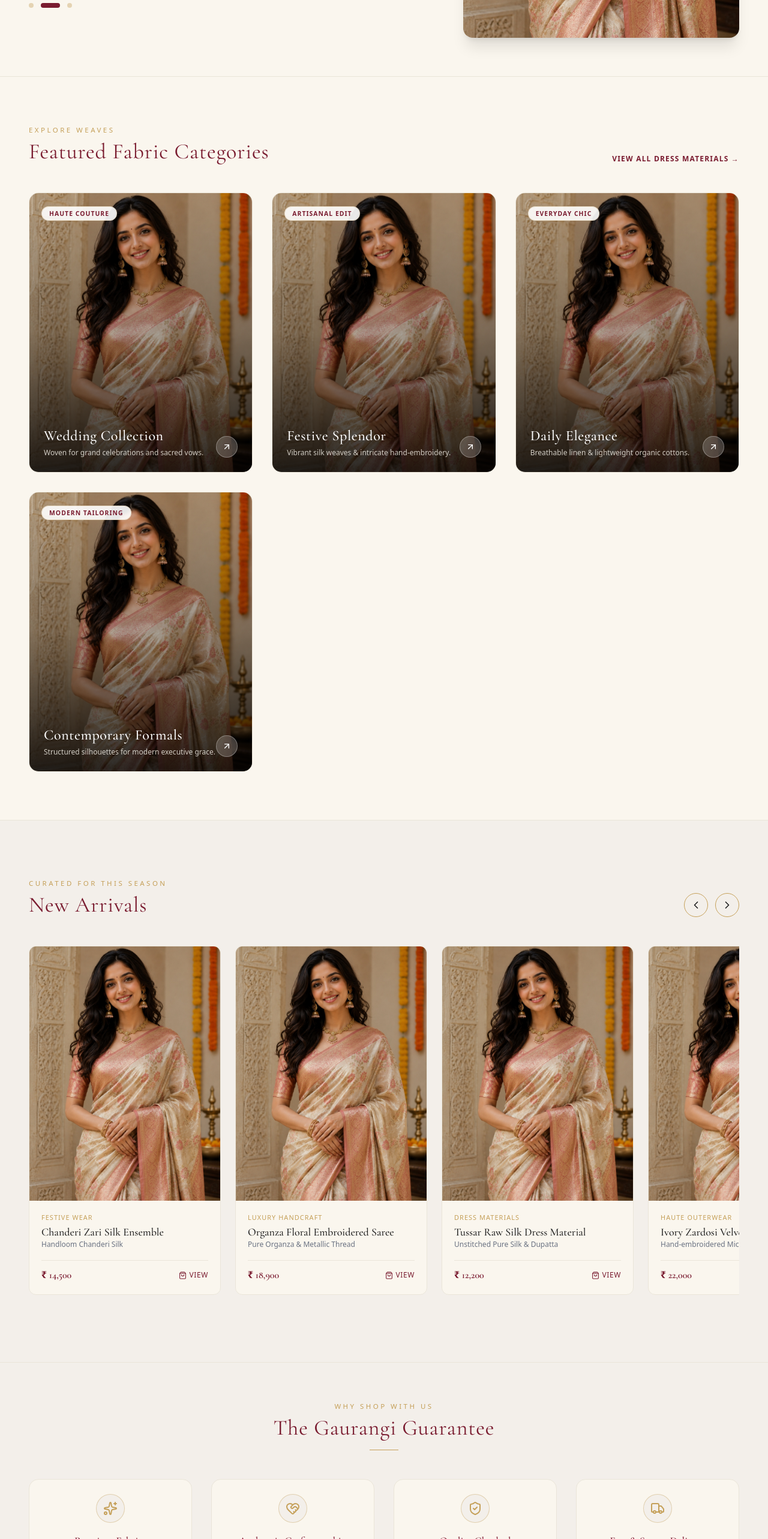
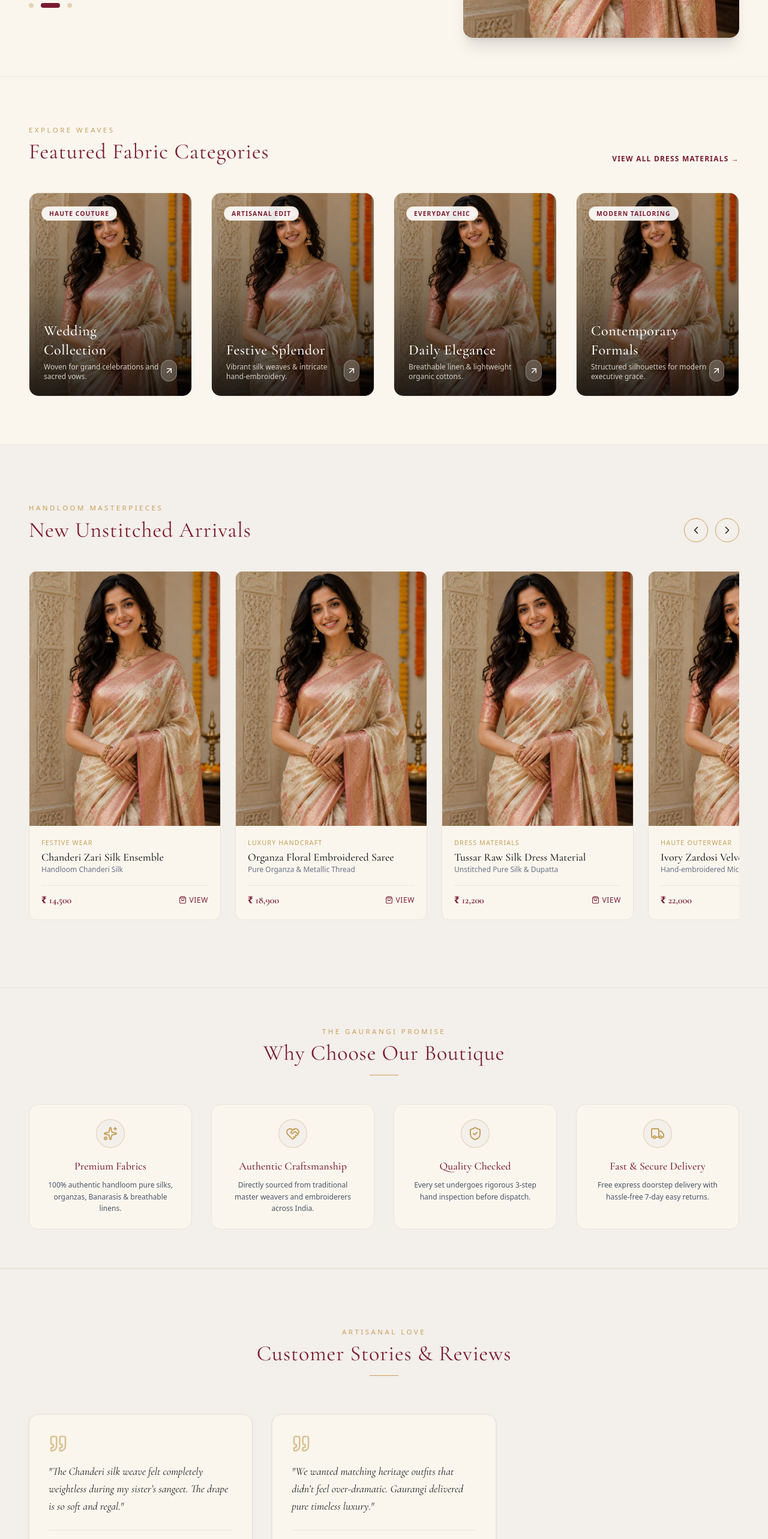
Before and after one commit to gaurangistore/gaurangi-website, a Next.js app: page / in a window 1280 px wide. Shown: the part 700-3266 px from the top of the page at 60% size. Built offline with nearby package versions, Linux system fonts and the light colour scheme; no server answers; the database is empty; a web font is replaced by a local one.

Commit message:
Fix FeaturedCategories grid layout to dynamically center and balance when items are deleted, and make section badges, titles, and link text authorable in Admin Portal

```diff
--- a/src/components/CustomerStories.tsx
+++ b/src/components/CustomerStories.tsx
@@ -16,12 +16,16 @@ export const CustomerStories: React.FC = () => {
       <div className="max-w-7xl mx-auto px-6 md:px-12">
         {/* Header */}
         <div className="text-center max-w-xl mx-auto mb-16">
-          <span className="text-[0.72rem] tracking-[0.3em] uppercase text-[#C5A059] font-medium block mb-2">
-            Real Experiences
-          </span>
-          <h3 className="font-serif-editorial text-3xl md:text-4xl text-[#7A1C30] font-normal tracking-wide">
-            Customer Stories
-          </h3>
+          {(data.sectionHeaders?.reviewsBadge !== undefined ? data.sectionHeaders.reviewsBadge : 'Real Experiences') && (
+            <span className="text-[0.72rem] tracking-[0.3em] uppercase text-[#C5A059] font-medium block mb-2">
+              {data.sectionHeaders?.reviewsBadge || 'Real Experiences'}
+            </span>
+          )}
+          {(data.sectionHeaders?.reviewsTitle !== undefined ? data.sectionHeaders.reviewsTitle : 'Customer Stories') && (
+            <h3 className="font-serif-editorial text-3xl md:text-4xl text-[#7A1C30] font-normal tracking-wide">
+              {data.sectionHeaders?.reviewsTitle || 'Customer Stories'}
+            </h3>
+          )}
           <div className="w-12 h-[1px] bg-[#C5A059] mx-auto mt-4" />
         </div>
 
--- a/src/components/FeaturedCategories.tsx
+++ b/src/components/FeaturedCategories.tsx
@@ -9,32 +9,55 @@ import { getImageUrl } from '@/lib/constants';
 export const FeaturedCategories: React.FC = () => {
   const { data } = useContent();
   const categories = data.collections && data.collections.length > 0 ? data.collections : [];
+  const headers = data.sectionHeaders || {};
 
   // Hide entire section if un-authored, hidden, or empty
   if (data.hiddenSections?.featuredCategories || categories.length === 0) return null;
 
+  // Dynamic Grid Class generator based on items count for flawless layout balance
+  const getGridColsClass = (count: number) => {
+    if (count === 1) return 'grid-cols-1 max-w-md mx-auto';
+    if (count === 2) return 'grid-cols-1 sm:grid-cols-2 max-w-4xl mx-auto';
+    if (count === 4) return 'grid-cols-1 sm:grid-cols-2 lg:grid-cols-4';
+    return 'grid-cols-1 sm:grid-cols-2 lg:grid-cols-3';
+  };
+
+  const badge = headers.categoriesBadge !== undefined ? headers.categoriesBadge : 'Explore Weaves';
+  const title = headers.categoriesTitle !== undefined ? headers.categoriesTitle : 'Featured Fabric Categories';
+  const linkText = headers.categoriesLinkText !== undefined ? headers.categoriesLinkText : 'View All Dress Materials →';
+  const linkUrl = headers.categoriesLinkUrl || '/dress-materials';
+
   return (
     <section className="py-20 px-6 md:px-12 max-w-7xl mx-auto w-full">
       {/* Section Header */}
+      {(badge || title || linkText) && (
         <div className="flex flex-col md:flex-row md:items-end justify-between mb-12 gap-4">
           <div>
+            {badge && badge.trim() !== '' && (
               <span className="text-[0.72rem] tracking-[0.3em] uppercase text-[#C5A059] font-medium block mb-2">
-            Explore Weaves
+                {badge}
               </span>
+            )}
+            {title && title.trim() !== '' && (
               <h2 className="font-serif-editorial text-3xl md:text-4xl text-[#7A1C30] font-normal tracking-wide">
-            Featured Fabric Categories
+                {title}
               </h2>
-        </div>
-        <Link
-          href="/dress-materials"
-          className="text-xs uppercase tracking-widest text-[#7A1C30] font-semibold hover:underline flex items-center gap-1"
-        >
-          View All Dress Materials →
-        </Link>
+            )}
           </div>
 
-      {/* Grid of Visual Category Cards */}
-      <div className="grid grid-cols-1 sm:grid-cols-2 lg:grid-cols-3 gap-8">
+          {linkText && linkText.trim() !== '' && (
+            <Link
+              href={linkUrl}
+              className="text-xs uppercase tracking-widest text-[#7A1C30] font-semibold hover:underline flex items-center gap-1 shrink-0"
+            >
+              {linkText}
+            </Link>
+          )}
+        </div>
+      )}
+
+      {/* Grid of Visual Category Cards with Dynamic Responsive Grid */}
+      <div className={`grid gap-8 ${getGridColsClass(categories.length)}`}>
         {categories.map((cat) => (
           <Link
             key={cat.id}
--- a/src/components/NewArrivals.tsx
+++ b/src/components/NewArrivals.tsx
@@ -30,12 +30,16 @@ export const NewArrivals: React.FC = () => {
         {/* Section Header */}
         <div className="flex items-end justify-between mb-12">
           <div>
-            <span className="text-[0.72rem] tracking-[0.3em] uppercase text-[#C5A059] font-medium block mb-2">
-              Curated for This Season
-            </span>
-            <h3 className="font-serif-editorial text-3xl md:text-4xl text-[#7A1C30] font-normal tracking-wide">
-              New Arrivals
-            </h3>
+            {(data.sectionHeaders?.newArrivalsBadge !== undefined ? data.sectionHeaders.newArrivalsBadge : 'Curated for This Season') && (
+              <span className="text-[0.72rem] tracking-[0.3em] uppercase text-[#C5A059] font-medium block mb-2">
+                {data.sectionHeaders?.newArrivalsBadge || 'Curated for This Season'}
+              </span>
+            )}
+            {(data.sectionHeaders?.newArrivalsTitle !== undefined ? data.sectionHeaders.newArrivalsTitle : 'New Arrivals') && (
+              <h3 className="font-serif-editorial text-3xl md:text-4xl text-[#7A1C30] font-normal tracking-wide">
+                {data.sectionHeaders?.newArrivalsTitle || 'New Arrivals'}
+              </h3>
+            )}
           </div>
 
           {/* Navigation Controls */}
--- a/src/components/WhyGaurangi.tsx
+++ b/src/components/WhyGaurangi.tsx
@@ -42,12 +42,16 @@ export const WhyGaurangi: React.FC = () => {
       <div className="max-w-7xl mx-auto px-6 md:px-12 text-center">
         {/* Section Header */}
         <div className="max-w-xl mx-auto mb-12">
-          <span className="text-[0.72rem] tracking-[0.3em] uppercase text-[#C5A059] font-medium block mb-2">
-            Why Shop With Us
-          </span>
-          <h2 className="font-serif-editorial text-3xl md:text-4xl text-[#7A1C30] font-normal tracking-wide">
-            The Gaurangi Guarantee
-          </h2>
+          {(data.sectionHeaders?.whyGaurangiBadge !== undefined ? data.sectionHeaders.whyGaurangiBadge : 'Why Shop With Us') && (
+            <span className="text-[0.72rem] tracking-[0.3em] uppercase text-[#C5A059] font-medium block mb-2">
+              {data.sectionHeaders?.whyGaurangiBadge || 'Why Shop With Us'}
+            </span>
+          )}
+          {(data.sectionHeaders?.whyGaurangiTitle !== undefined ? data.sectionHeaders.whyGaurangiTitle : 'The Gaurangi Guarantee') && (
+            <h2 className="font-serif-editorial text-3xl md:text-4xl text-[#7A1C30] font-normal tracking-wide">
+              {data.sectionHeaders?.whyGaurangiTitle || 'The Gaurangi Guarantee'}
+            </h2>
+          )}
           <div className="w-12 h-[1px] bg-[#C5A059] mx-auto mt-4" />
         </div>
 
--- a/src/context/ContentContext.tsx
+++ b/src/context/ContentContext.tsx
@@ -101,8 +101,27 @@ export interface AboutPageContent {
   heritageNarrative: string;
 }
 
+export interface SectionHeaderConfig {
+  categoriesBadge?: string;
+  categoriesTitle?: string;
+  categoriesLinkText?: string;
+  categoriesLinkUrl?: string;
+
+  newArrivalsBadge?: string;
+  newArrivalsTitle?: string;
+  newArrivalsLinkText?: string;
+  newArrivalsLinkUrl?: string;
+
+  whyGaurangiBadge?: string;
+  whyGaurangiTitle?: string;
+
+  reviewsBadge?: string;
+  reviewsTitle?: string;
+}
+
 export interface HomepageData {
   hiddenSections?: SectionVisibility;
+  sectionHeaders?: SectionHeaderConfig;
   heroSlides: HeroSlide[];
   collections: CollectionItem[];
   products: ProductItem[];
@@ -124,6 +143,23 @@ export const DEFAULT_HOMEPAGE_DATA: HomepageData = {
     whyGaurangi: false,
     customerStories: false,
     newsletter: false,
+  },
+  sectionHeaders: {
+    categoriesBadge: 'Explore Weaves',
+    categoriesTitle: 'Featured Fabric Categories',
+    categoriesLinkText: 'View All Dress Materials →',
+    categoriesLinkUrl: '/dress-materials',
+
+    newArrivalsBadge: 'Handloom Masterpieces',
+    newArrivalsTitle: 'New Unstitched Arrivals',
+    newArrivalsLinkText: 'Browse Full Catalog →',
+    newArrivalsLinkUrl: '/dress-materials',
+
+    whyGaurangiBadge: 'The Gaurangi Promise',
+    whyGaurangiTitle: 'Why Choose Our Boutique',
+
+    reviewsBadge: 'Artisanal Love',
+    reviewsTitle: 'Customer Stories & Reviews',
   },
   dressMaterialsPageContent: {
     bannerTitle: 'Premium Dress Materials',
```
Also changed, not shown: src/app/admin/page.tsx (+82 -0 lines). Lines whose indentation alone changed are shown as unchanged.
